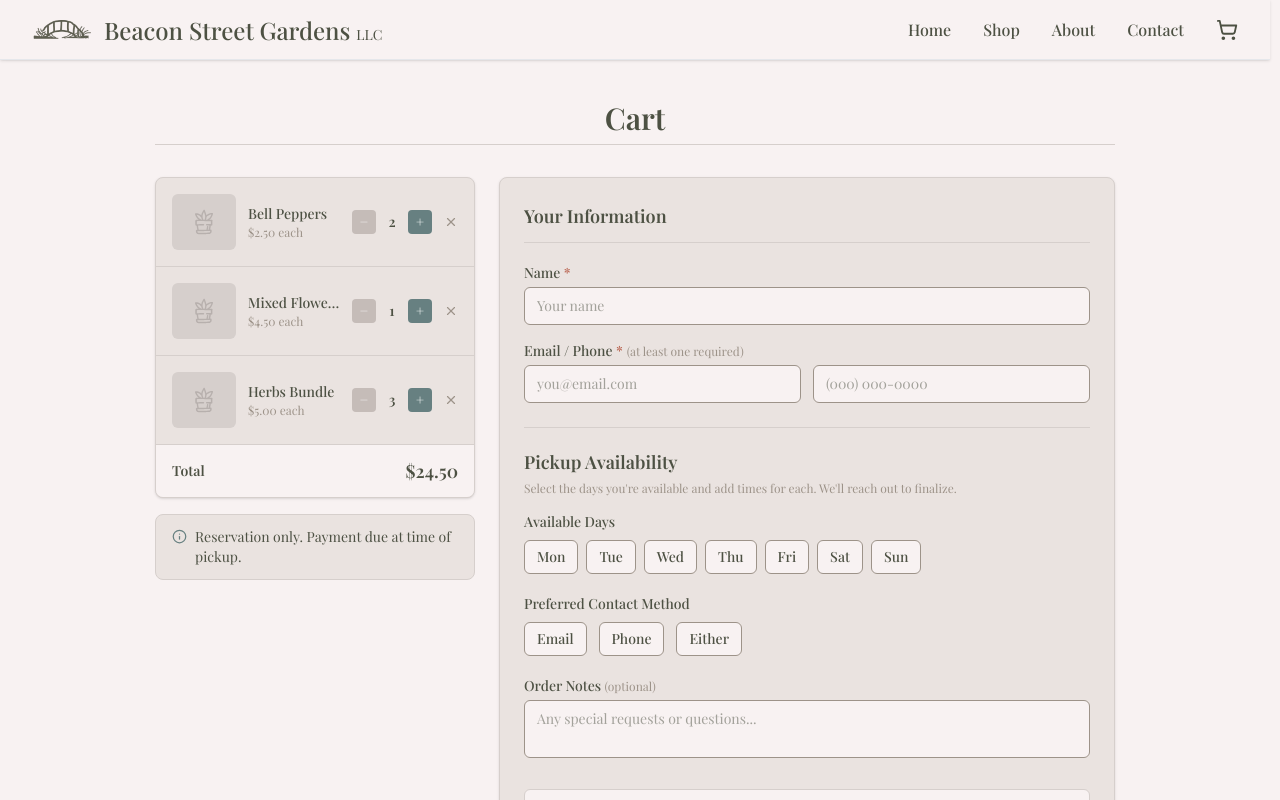
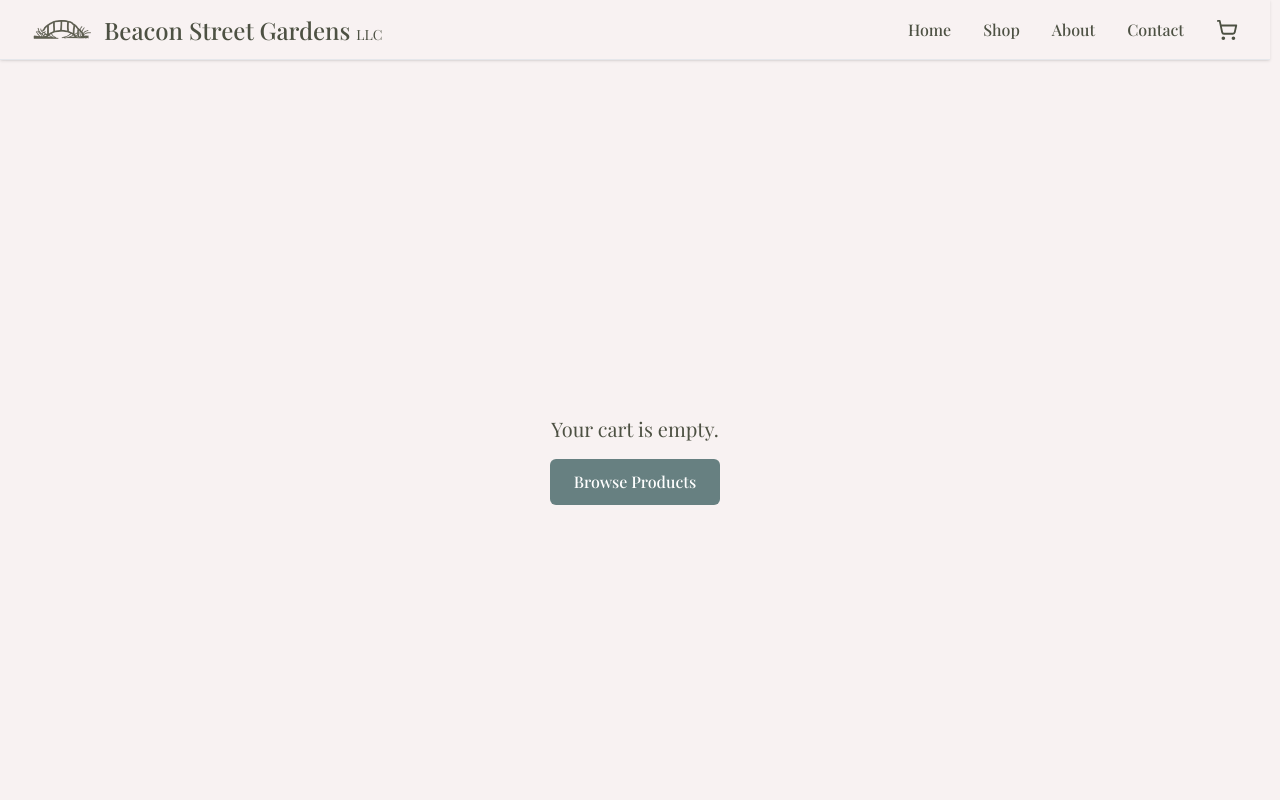
Before and after one commit to ccarmaa/Garden-Produce-Website, a Next.js app: page /cart in a window 1280 px wide. Shown: the top 800 px of the page. Built offline with nearby package versions, Linux system fonts and the light colour scheme; a web font is replaced by a local one.

Commit message:
add to cart works :)

```diff
--- a/app/cart/page.tsx
+++ b/app/cart/page.tsx
@@ -4,23 +4,20 @@ import Image from 'next/image';
 import Link from 'next/link';
 import { useState } from 'react';
 import { X, Info, Snail } from 'lucide-react';
+import { useCartStore } from '@/lib/store/cartStore';
 
-// mock cart items for testing
-const mockCartItems = [
-  { id: '1', name: 'Bell Peppers', price: 2.50, quantity: 2, image_url: '' },
-  { id: '2', name: 'Mixed Flowers', price: 4.50, quantity: 1, image_url: '' },
-  { id: '3', name: 'Herbs Bundle', price: 5.00, quantity: 3, image_url: '' },
-];
+
 
 const DAYS = ['Mon', 'Tue', 'Wed', 'Thu', 'Fri', 'Sat', 'Sun'];
 
 export default function CartPage() {
-  const [cartItems, setCartItems] = useState(mockCartItems);
+
   const [dayTimes, setDayTimes] = useState<Record<string, string>>({});
   const [contactPreference, setContactPreference] = useState<string[]>([]);
   const [form, setForm] = useState({ name: '', email: '', phone: '' });
   const [orderNotes, setOrderNotes] = useState('');
   const [submitted, setSubmitted] = useState(false);
+  const { items: cartItems, removeItem, updateQuantity, clearCart } = useCartStore();
 
   const selectedDays = Object.keys(dayTimes);
   const canSubmit = form.name && (form.email || form.phone);
@@ -46,22 +43,16 @@ export default function CartPage() {
   );
   };
 
-  const updateQuantity = (id: string, delta: number) => {
-    setCartItems(prev =>
-      prev.map(item =>
-        item.id === id ? { ...item, quantity: Math.max(0, item.quantity + delta) } : item
-      ).filter(item => item.quantity > 0)
-    );
-  };
-
-  const removeItem = (id: string) => {
-    setCartItems(prev => prev.filter(item => item.id !== id));
+  const handleQuantityChange = (id: string, delta: number) => {
+    const item = cartItems.find(i => i.id === id);
+    if (item) updateQuantity(id, item.quantity + delta);
   };
 
   const subtotal = cartItems.reduce((sum, item) => sum + item.price * item.quantity, 0);
 
   const handleSubmit = () => {
     if (!canSubmit) return;
+    clearCart();
     setSubmitted(true);
   };
 
@@ -140,14 +131,14 @@ export default function CartPage() {
                   {/* quantity adjuster */}
                   <div className="flex items-center gap-1.5">
                     <button
-                      onClick={() => updateQuantity(item.id, -1)}
+                      onClick={() => handleQuantityChange(item.id, -1)}
                       className="w-6 h-6 bg-[var(--button-gray)] hover:bg-[var(--button-gray-hover)] rounded flex items-center justify-center text-sm font-bold text-white transition-colors"
                     >
                       −
                     </button>
                     <span className="w-5 text-center text-sm font-semibold text-[var(--text)]">{item.quantity}</span>
                     <button
-                      onClick={() => updateQuantity(item.id, 1)}
+                      onClick={() => handleQuantityChange(item.id, 1)}
                       className="w-6 h-6 bg-[var(--teal)] hover:bg-[var(--teal-hover)] rounded flex items-center justify-center text-sm font-bold text-white transition-colors"
                     >
                       +
--- a/components/layout/Navigation.tsx
+++ b/components/layout/Navigation.tsx
@@ -4,6 +4,7 @@ import Link from 'next/link';
 import { usePathname } from 'next/navigation';
 import { ShoppingCart } from 'lucide-react'; //shopping cart icon
 import Image from 'next/image';
+import { useCartStore } from '@/lib/store/cartStore';
 
 
 export default function Navigation() {
@@ -16,6 +17,10 @@ export default function Navigation() {
         { href: '/about', label: 'About' },
         { href: '/contact', label: 'Contact' },
     ];
+
+    const totalItems = useCartStore((state) =>
+        state.items.reduce((sum, i) => sum + i.quantity, 0)
+    );
 
     return (
         <nav className="sticky top-0 z-50 bg-[var(--header)] border-b border-gray-200 shadow-sm h-[60px]">
@@ -43,6 +48,11 @@ export default function Navigation() {
                     {/*cart icon*/}
                     <Link href="/cart" className=" relative text-[var(--text)] hover:text-[var(--rust)] transition-colors">
                         <ShoppingCart size={22} />
+                        {totalItems > 0 && (
+                            <span className="absolute -top-2 -right-2 bg-[var(--rust)] text-white text-[10px] w-4 h-4 rounded-full flex items-center justify-center font-medium leading-none pb-px">
+                            {totalItems}
+                            </span>
+                        )}
                     </Link>
                 </div>
 
--- a/components/shop/ProductCard.tsx
+++ b/components/shop/ProductCard.tsx
@@ -3,6 +3,7 @@
 import Image from "next/image";
 import { useState } from "react";
 import ProductModal from "./ProductModal";
+import { useCartStore } from "@/lib/store/cartStore";
 
 interface ProductCardProps {
   id: string;
@@ -27,25 +28,14 @@ export default function ProductCard({
   water,
   careNotes,
 }: ProductCardProps) {
-  const [quantity, setQuantity] = useState(0);
+  const { items, addItem, updateQuantity } = useCartStore();
+  const cartItem = items.find((i) => i.id === id);
+  const quantity = cartItem?.quantity ?? 0;
   const [isModalOpen, setIsModalOpen] = useState(false);
 
-  const handleReserve = () => {
-    setQuantity(1);
-  };
-
-  const handleIncrease = () => {
-    if (quantity < stock) {
-      // check stock limit
-      setQuantity(quantity + 1);
-    }
-  };
-
-  const handleDecrease = () => {
-    if (quantity > 0) {
-      setQuantity(quantity - 1);
-    }
-  };
+  const handleReserve = () => addItem({ id, name, price, image_url, stock });
+  const handleIncrease = () => updateQuantity(id, quantity + 1);
+  const handleDecrease = () => updateQuantity(id, quantity - 1);
 
   // set to "Out of Stock" if stock is 0
   const isAvailable = availability === "Ready Now" && stock > 0;
--- /dev/null
+++ b/lib/store/cartStore.ts
@@ -0,0 +1,54 @@
+import { create } from 'zustand';
+import { persist } from 'zustand/middleware';
+
+interface CartItem {
+  id: string;
+  name: string;
+  price: number;
+  image_url: string;
+  quantity: number;
+  stock: number;
+}
+
+interface CartStore {
+  items: CartItem[];
+  addItem: (item: Omit<CartItem, 'quantity'>) => void;
+  removeItem: (id: string) => void;
+  updateQuantity: (id: string, quantity: number) => void;
+  clearCart: () => void;
+}
+
+export const useCartStore = create<CartStore>()(
+  persist(
+    (set) => ({
+      items: [],
+      addItem: (newItem) =>
+        set((state) => {
+          const existing = state.items.find((i) => i.id === newItem.id);
+          if (existing) {
+            return {
+              items: state.items.map((i) =>
+                i.id === newItem.id
+                  ? { ...i, quantity: Math.min(i.quantity + 1, i.stock) }
+                  : i
+              ),
+            };
+          }
+          return { items: [...state.items, { ...newItem, quantity: 1 }] };
+        }),
+      removeItem: (id) =>
+        set((state) => ({ items: state.items.filter((i) => i.id !== id) })),
+      updateQuantity: (id, quantity) =>
+        set((state) => ({
+          items:
+            quantity <= 0
+              ? state.items.filter((i) => i.id !== id)
+              : state.items.map((i) =>
+                  i.id === id ? { ...i, quantity: Math.min(quantity, i.stock) } : i
+                ),
+        })),
+      clearCart: () => set({ items: [] }),
+    }),
+    { name: 'cart-storage' }
+  )
+);
```
